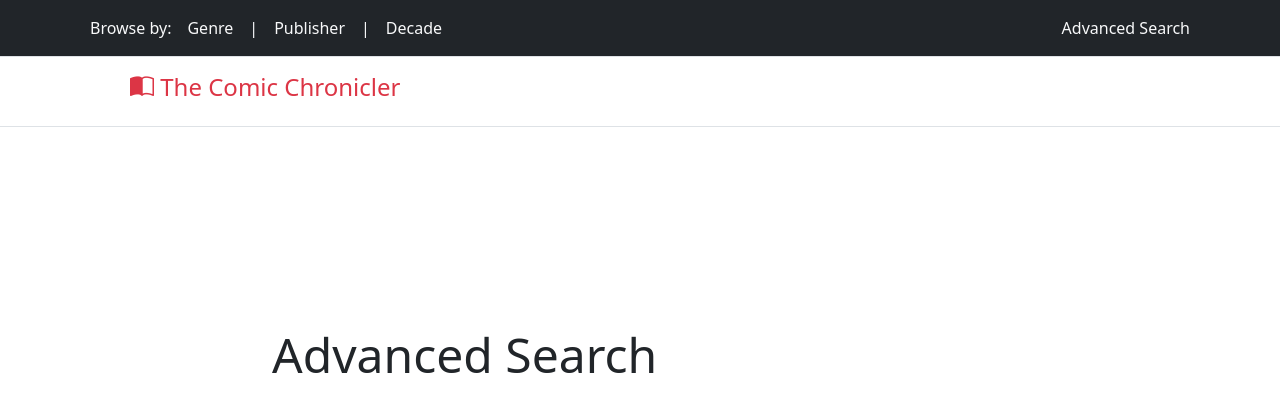
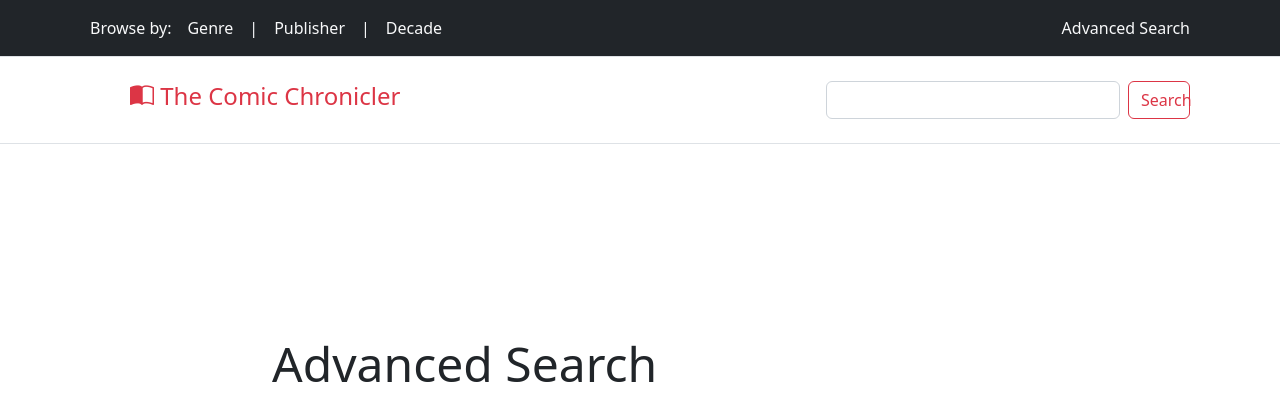
Before and after one commit to RioCasanova/PHP_Assignments_2023, a PHP site: page /search.php in a window 1280 px wide. Shown: the top 420 px of the page. Run offline with PHP 8.4, Linux system fonts and the light colour scheme.

Commit message:
started on search functionality

```diff
--- a/lab-05-start/public/includes/header.php
+++ b/lab-05-start/public/includes/header.php
@@ -39,7 +39,7 @@
         <section class="py-3 mb-4 border-bottom">
             <div class="container d-flex flex-wrap justify-content-center">
                 <a href="index.php"
-                    class="d-flex align-items-center mb-3 mb-lg-0 me-lg-auto link-body-emphasis text-decoration-none">
+                    class="d-flex align-items-center mb-3 mb-lg-0 me-lg-auto link-body-emphasis text-decoration-none ">
                     <svg class="bi me-2" width="40" height="32">
                         <use xlink:href="#bootstrap"></use>
                     </svg>
@@ -47,10 +47,20 @@
                 </a>
 
                 <!-- If you choose to do the 'quick search' as your challenge, include the widget here. -->
-                <!-- <form class="col-12 col-lg-auto mb-3 mb-lg-0" role="search"> -->
-                <!-- This is an input type of search, so the user has to hit 'enter' or 'return' to submit the form. A more user-friendly thing to do would be to also offer a submit button beside it. -->
-                <!-- <input type="search" class="form-control" aria-label="Search">
-                    </form> -->
+                <form class="col-12 col-lg-4  mb-3 mb-lg-0" role="search"
+                    action="search-results.php?search=<?php echo isset($_GET['search']) ? $_GET['search'] : "" ?>">
+                    <!-- This is an input type of search, so the user has to hit 'enter' or 'return' to submit the form. A more user-friendly thing to do would be to also offer a submit button beside it. -->
+                    <div class="container">
+                        <div class="row flex-md-nowrap">
+                            <input type="search" class="form-control col mt-2" aria-label="Search"
+                                style="max-height: 38px;">
+                            <button class="btn btn-outline-danger m-2 col-2" type="submit" name="submit">
+                                <a href="search-results.php?search=<?php echo isset($_GET['search']) ? $_GET['search'] : "" ?>"
+                                    class="text-decoration-none text-reset">Search</a>
+                            </button>
+                        </div>
+                    </div>
+                </form>
             </div>
         </section>
     </header>
```
Also changed, not shown: lab-05-start/public/includes/functions.php (+10 -0 lines), lab-05-start/public/index.php (+9 -1 lines).
